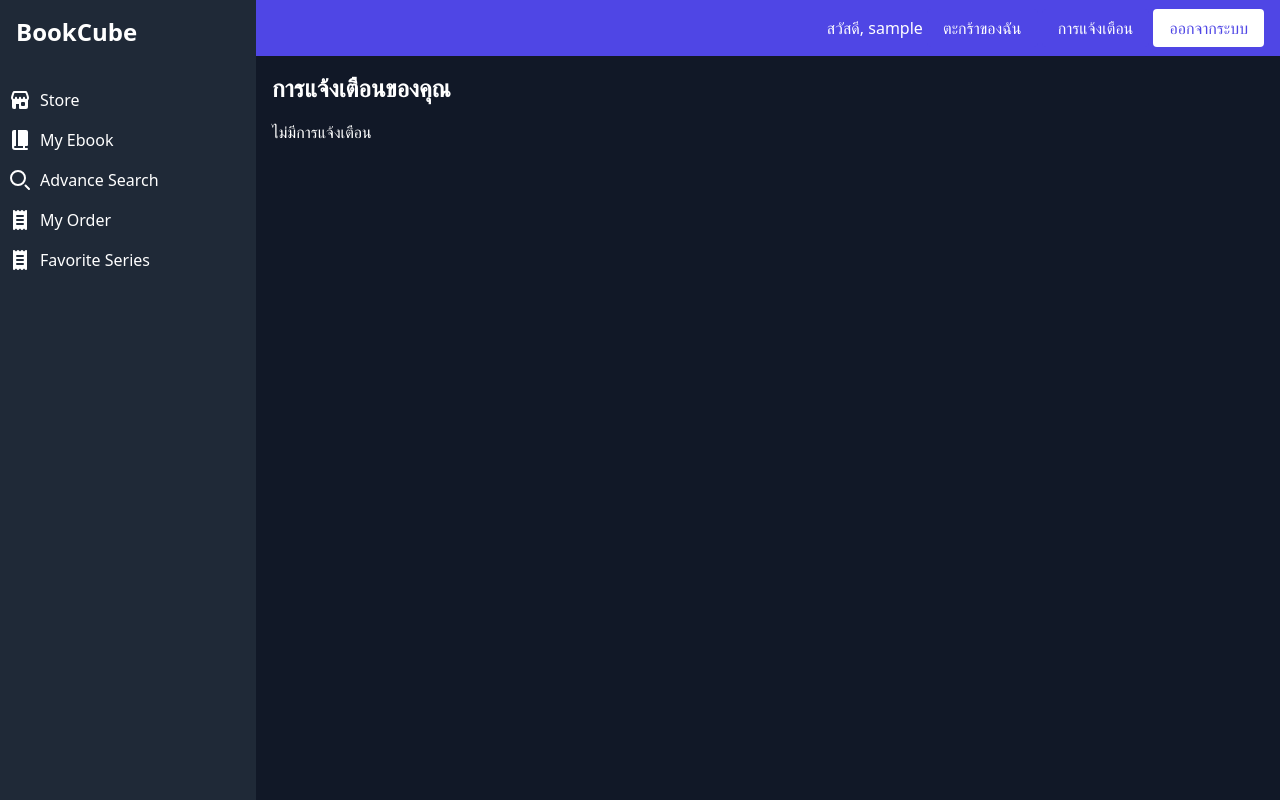
After one commit to heartnet123/BookCube, a Django app: page /notifications/ in a window 1280 px wide. The commit adds this page. Run offline with Django 5.2, Linux system fonts and the light colour scheme; the visitor is signed in with stand-in values (Sample User, id 1); data that the repository does not hold is empty; some libraries are stand-ins or nearby versions.

Commit message:
แจ้งเตือนเพิ่มหนังสือ (ยังไม่ได้เทส)

```diff
--- a/Bookcube/ebook/templates/cart.html
+++ b/Bookcube/ebook/templates/cart.html
@@ -4,8 +4,7 @@
 <html lang="th">
 <head>
     <meta charset="UTF-8">
-    <title>ร้านหนังสือ</title>
-    <!-- Include any necessary CSS here -->
+    <title>ตะกร้าของฉัน</title>
 </head>
 <body class="bg-gray-900 text-white">
     <div class="ml-64 p-4 w-full">
--- a/Bookcube/ebook/templates/nav.html
+++ b/Bookcube/ebook/templates/nav.html
@@ -11,12 +11,13 @@
             <div>
                 {% if user.is_authenticated %}
                     <span class="text-white">สวัสดี, {{ user.username }}</span>
+                    <a href="{% url 'cart' %}" class="bg-indigo-600 text-white px-4 py-2 rounded hover:bg-gray-200">ตะกร้าของฉัน</a>
+                    <a href="{% url 'notifications' %}" class="bg-indigo-600 text-white px-4 py-2 rounded hover:bg-gray-200">การแจ้งเตือน</a>
                     <a href="{% url 'logout' %}" class="bg-white text-indigo-600 px-4 py-2 rounded hover:bg-gray-200">ออกจากระบบ</a>
                 {% else %}
                     <a href="{% url 'login' %}" class="bg-white text-indigo-600 px-4 py-2 rounded hover:bg-gray-200">เข้าสู่ระบบ</a>
                     <a href="{% url 'register' %}" class="bg-white text-indigo-600 px-4 py-2 rounded hover:bg-gray-200">ลงทะเบียน</a>
                 {% endif %}
-                <a href="{% url 'cart' %}" class="bg-indigo-600 text-white px-4 py-2 rounded hover:bg-gray-200">ตะกร้าของฉัน</a>
             </div>
         </div>
     </nav>
--- /dev/null
+++ b/Bookcube/ebook/templates/notifications.html
@@ -0,0 +1,29 @@
+{% include 'nav.html' %}
+<html lang="th">
+<head>
+    <meta charset="UTF-8">
+    <meta name="viewport" content="width=device-width, initial-scale=1.0">
+    <title>การแจ้งเตือนของคุณ</title>
+    <script src="https://cdn.tailwindcss.com"></script>
+    <link href="https://cdnjs.cloudflare.com/ajax/libs/font-awesome/5.15.3/css/all.min.css" rel="stylesheet"/>
+</head>
+<body class="bg-gray-900 text-white">
+    <div class="flex">
+        {% include 'side_nav.html' %}
+        <div class="ml-64 p-4 w-full">
+            <div class="flex items-center mb-4">
+                <h1 class="text-2xl font-semibold">การแจ้งเตือนของคุณ</h1>
+            </div>
+            <div class="grid grid-cols-2 gap-4">
+                <ul>
+                    {% for notification in notifications %}
+                        <li>{{ notification.message }} - {{ notification.created_at }}</li>
+                    {% empty %}
+                        <li>ไม่มีการแจ้งเตือน</li>
+                    {% endfor %}
+                </ul>
+            </div>
+        </div>
+    </div>
+</body>
+</html>
--- a/Bookcube/ebook/templates/store.html
+++ b/Bookcube/ebook/templates/store.html
@@ -5,7 +5,6 @@
 <head>
     <meta charset="UTF-8">
     <title>ร้านหนังสือ</title>
-    <!-- Include any necessary CSS here -->
 </head>
 <body class="bg-gray-900 text-white">
     <div class="ml-64 p-4 w-full">
--- a/Bookcube/ebook/urls.py
+++ b/Bookcube/ebook/urls.py
@@ -14,4 +14,5 @@ urlpatterns = [
     path('favorites/', FavoriteView.as_view(), name='favorites'),
     path('add_to_favorites/<int:series_id>/', AddToFavoritesView.as_view(), name='add_to_favorites'),
     path('remove_from_favorites/<int:series_id>/', RemoveFromFavoritesView.as_view(), name='remove_from_favorites'),
+    path('notifications/', NotificationView.as_view(), name='notifications'),
 ]
--- a/Bookcube/ebook/views.py
+++ b/Bookcube/ebook/views.py
@@ -9,6 +9,8 @@ from django.contrib.auth.decorators import login_required
 from django.contrib.auth.mixins import LoginRequiredMixin
 from .models import *
 from django.db.models import Avg
+from django.db.models.signals import post_save
+from django.dispatch import receiver
 
 
 class DashboardView(LoginRequiredMixin, View):
@@ -93,7 +95,6 @@ class CartView(LoginRequiredMixin, View):
 
         context = {
             'books_in_cart': books_in_cart,
-            'cart_count': len(cart_ids),
         }
         return render(request, 'cart.html', context)
 
@@ -146,3 +147,24 @@ class RemoveFromFavoritesView(LoginRequiredMixin, View):
         favorite.delete()
 
         return redirect('favorites')
+
+def notify_user_of_new_book(series, user):
+    message = f"มีหนังสือใหม่ในซีรีย์ '{series.title}': {series.books.last.title}"
+    Notification.objects.create(user=user, message=message)
+
+@receiver(post_save, sender=Book)
+def notify_users_of_new_book(sender, instance, created, **kwargs):
+    if created:
+        series = instance.series
+        followers = UserFavoriteSeries.objects.filter(series=series).values_list('user', flat=True)
+        for user_id in followers:
+            user = User.objects.get(id=user_id)
+            notify_user_of_new_book(series, user)
+
+class NotificationView(LoginRequiredMixin, View):
+    def get(self, request):
+        notifications = request.user.notifications.all().order_by('-created_at')
+        context = {
+            'notifications': notifications,
+        }
+        return render(request, 'notifications.html', context)
```
